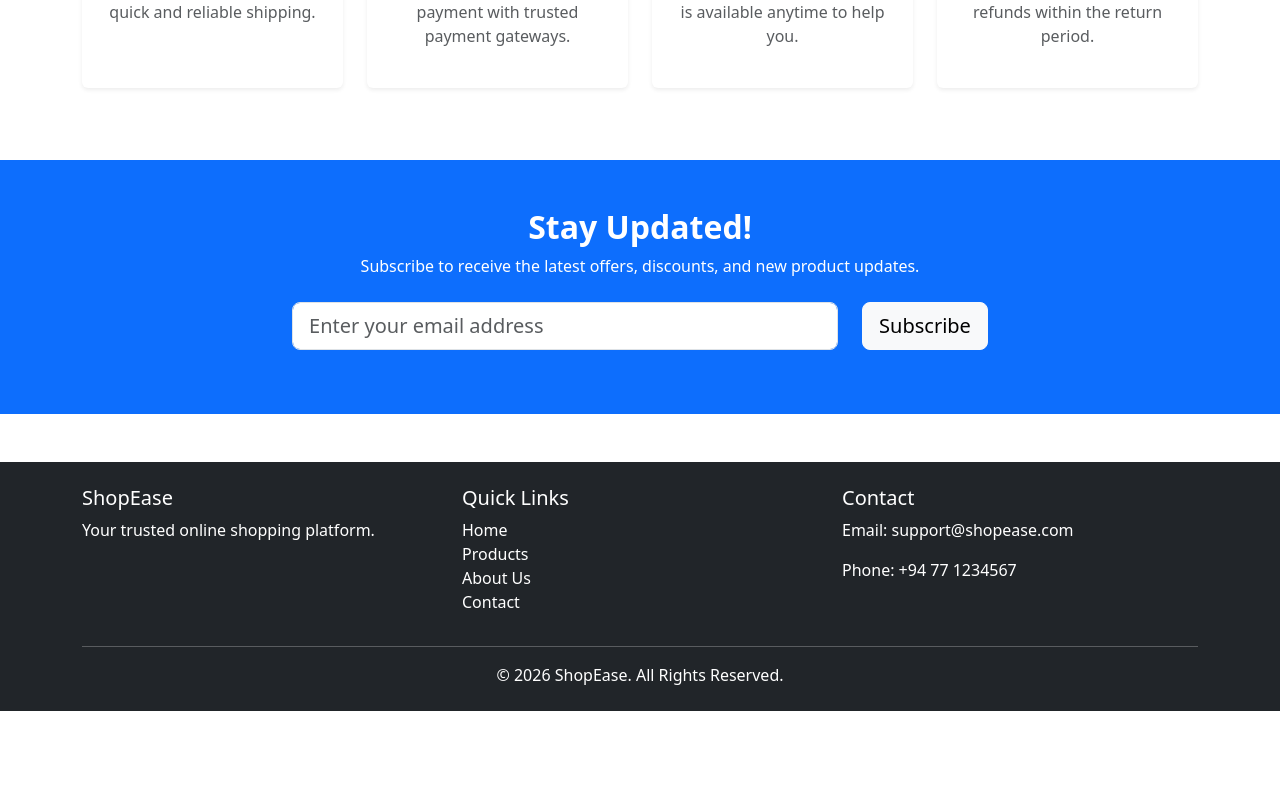
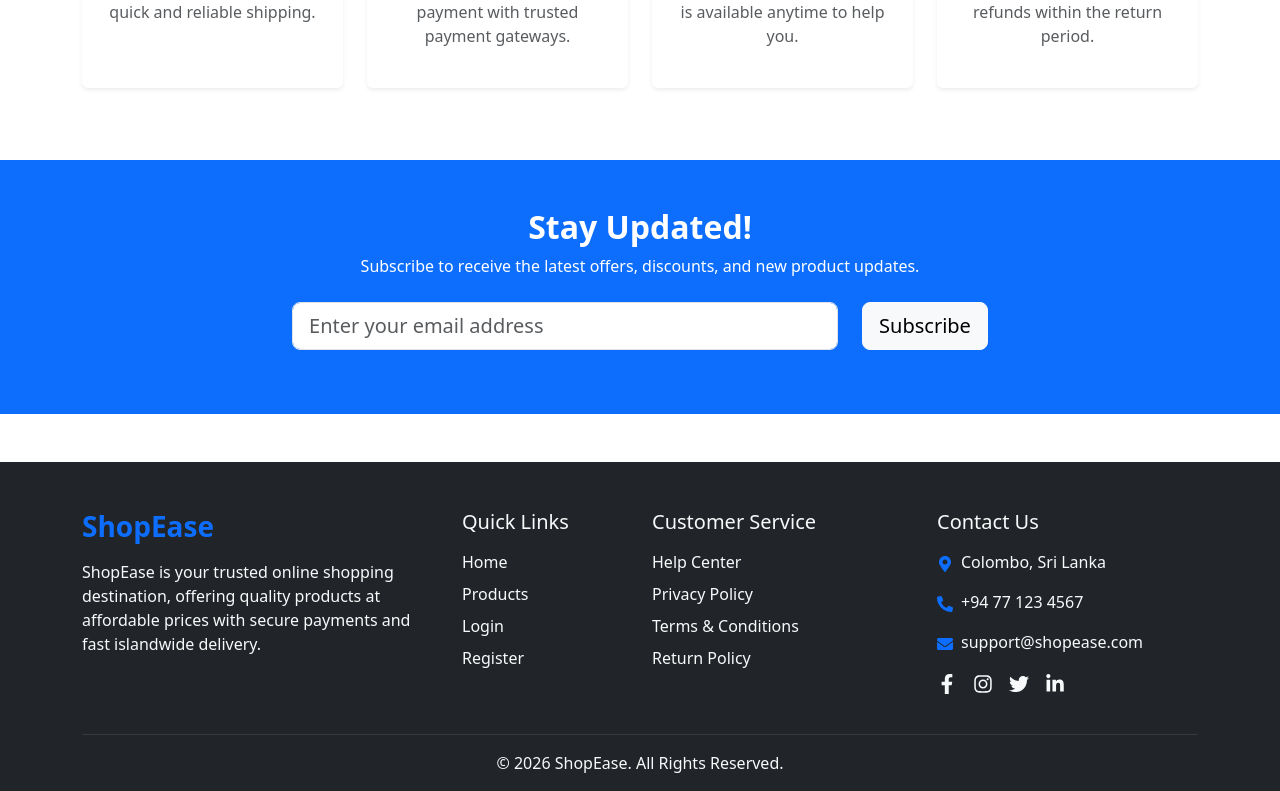
Before and after one commit to Rashini0926/ecommerce-platform, a React app in the folder frontend/: page / in a window 1280 px wide. Shown: the part 2890-3681 px from the top of the page. Before the commit the page ends 3601 px from the top, so only its background shows below. Built offline with nearby package versions, Linux system fonts and the light colour scheme; the HTML template or start-up script is replaced by a standard one.

Commit message:
feat(layout): redesign footer with company and contact sections

```diff
--- a/frontend/src/components/layout/Footer.jsx
+++ b/frontend/src/components/layout/Footer.jsx
@@ -1,51 +1,190 @@
+import {
+  FaFacebookF,
+  FaInstagram,
+  FaLinkedinIn,
+  FaTwitter,
+  FaPhoneAlt,
+  FaEnvelope,
+  FaMapMarkerAlt,
+} from "react-icons/fa";
+
+import { Link } from "react-router-dom";
+
 function Footer() {
   return (
-    <footer className="bg-dark text-white mt-5">
-      <div className="container py-4">
+    <footer className="bg-dark text-light pt-5 pb-3 mt-5">
+
+      <div className="container">
 
         <div className="row">
 
-          <div className="col-md-4">
-            <h5>ShopEase</h5>
-            <p>
-              Your trusted online shopping platform.
+          {/* Company */}
+
+          <div className="col-lg-4 col-md-6 mb-4">
+
+            <h3 className="fw-bold text-primary">
+              ShopEase
+            </h3>
+
+            <p className="mt-3">
+              ShopEase is your trusted online shopping destination,
+              offering quality products at affordable prices with
+              secure payments and fast islandwide delivery.
             </p>
+
           </div>
 
+          {/* Quick Links */}
 
-          <div className="col-md-4">
-            <h5>Quick Links</h5>
+          <div className="col-lg-2 col-md-6 mb-4">
+
+            <h5 className="mb-3">
+              Quick Links
+            </h5>
 
             <ul className="list-unstyled">
-              <li>Home</li>
-              <li>Products</li>
-              <li>About Us</li>
-              <li>Contact</li>
+
+              <li className="mb-2">
+                <Link
+                  to="/"
+                  className="text-light text-decoration-none"
+                >
+                  Home
+                </Link>
+              </li>
+
+              <li className="mb-2">
+                <Link
+                  to="/products"
+                  className="text-light text-decoration-none"
+                >
+                  Products
+                </Link>
+              </li>
+
+              <li className="mb-2">
+                <Link
+                  to="/login"
+                  className="text-light text-decoration-none"
+                >
+                  Login
+                </Link>
+              </li>
+
+              <li className="mb-2">
+                <Link
+                  to="/register"
+                  className="text-light text-decoration-none"
+                >
+                  Register
+                </Link>
+              </li>
+
             </ul>
 
           </div>
 
+          {/* Customer Service */}
 
-          <div className="col-md-4">
-            <h5>Contact</h5>
+          <div className="col-lg-3 col-md-6 mb-4">
 
-            <p>Email: support@shopease.com</p>
-            <p>Phone: +94 77 1234567</p>
+            <h5 className="mb-3">
+              Customer Service
+            </h5>
+
+            <ul className="list-unstyled">
+
+              <li className="mb-2">
+                Help Center
+              </li>
+
+              <li className="mb-2">
+                Privacy Policy
+              </li>
+
+              <li className="mb-2">
+                Terms & Conditions
+              </li>
+
+              <li className="mb-2">
+                Return Policy
+              </li>
+
+            </ul>
+
+          </div>
+
+          {/* Contact */}
+
+          <div className="col-lg-3 col-md-6 mb-4">
+
+            <h5 className="mb-3">
+              Contact Us
+            </h5>
+
+            <p>
+              <FaMapMarkerAlt className="me-2 text-primary" />
+              Colombo, Sri Lanka
+            </p>
+
+            <p>
+              <FaPhoneAlt className="me-2 text-primary" />
+              +94 77 123 4567
+            </p>
+
+            <p>
+              <FaEnvelope className="me-2 text-primary" />
+              support@shopease.com
+            </p>
+
+            <div className="mt-3">
+
+              <a
+                href="#"
+                className="text-light me-3"
+              >
+                <FaFacebookF size={20} />
+              </a>
+
+              <a
+                href="#"
+                className="text-light me-3"
+              >
+                <FaInstagram size={20} />
+              </a>
+
+              <a
+                href="#"
+                className="text-light me-3"
+              >
+                <FaTwitter size={20} />
+              </a>
+
+              <a
+                href="#"
+                className="text-light"
+              >
+                <FaLinkedinIn size={20} />
+              </a>
+
+            </div>
 
           </div>
 
         </div>
 
+        <hr className="border-secondary" />
 
-        <hr />
+        <div className="text-center">
 
+          <p className="mb-0">
+            © {new Date().getFullYear()} ShopEase. All Rights Reserved.
+          </p>
 
-        <p className="text-center mb-0">
-          © 2026 ShopEase. All Rights Reserved.
-        </p>
-
+        </div>
 
       </div>
+
     </footer>
   );
 }
```
